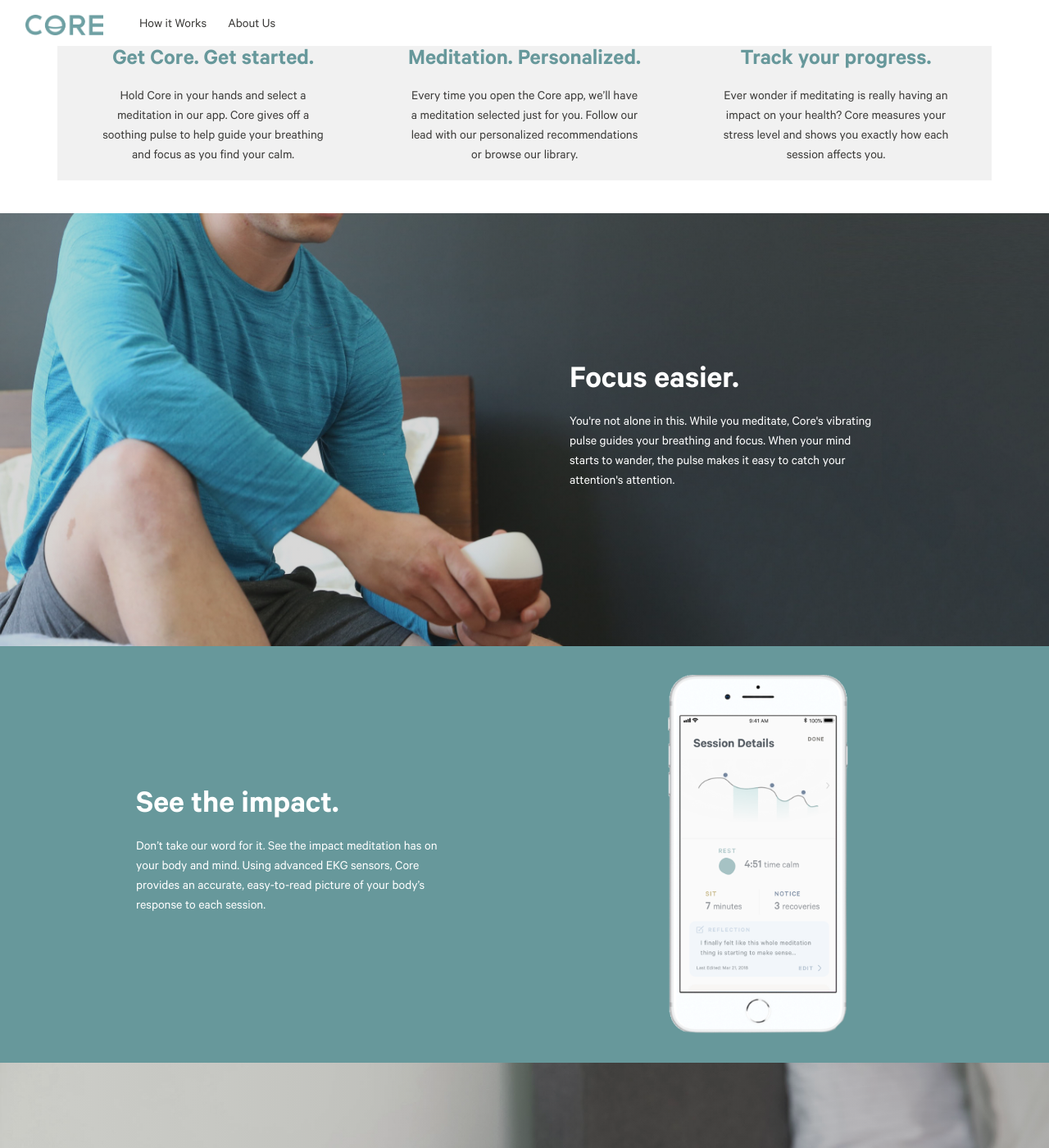
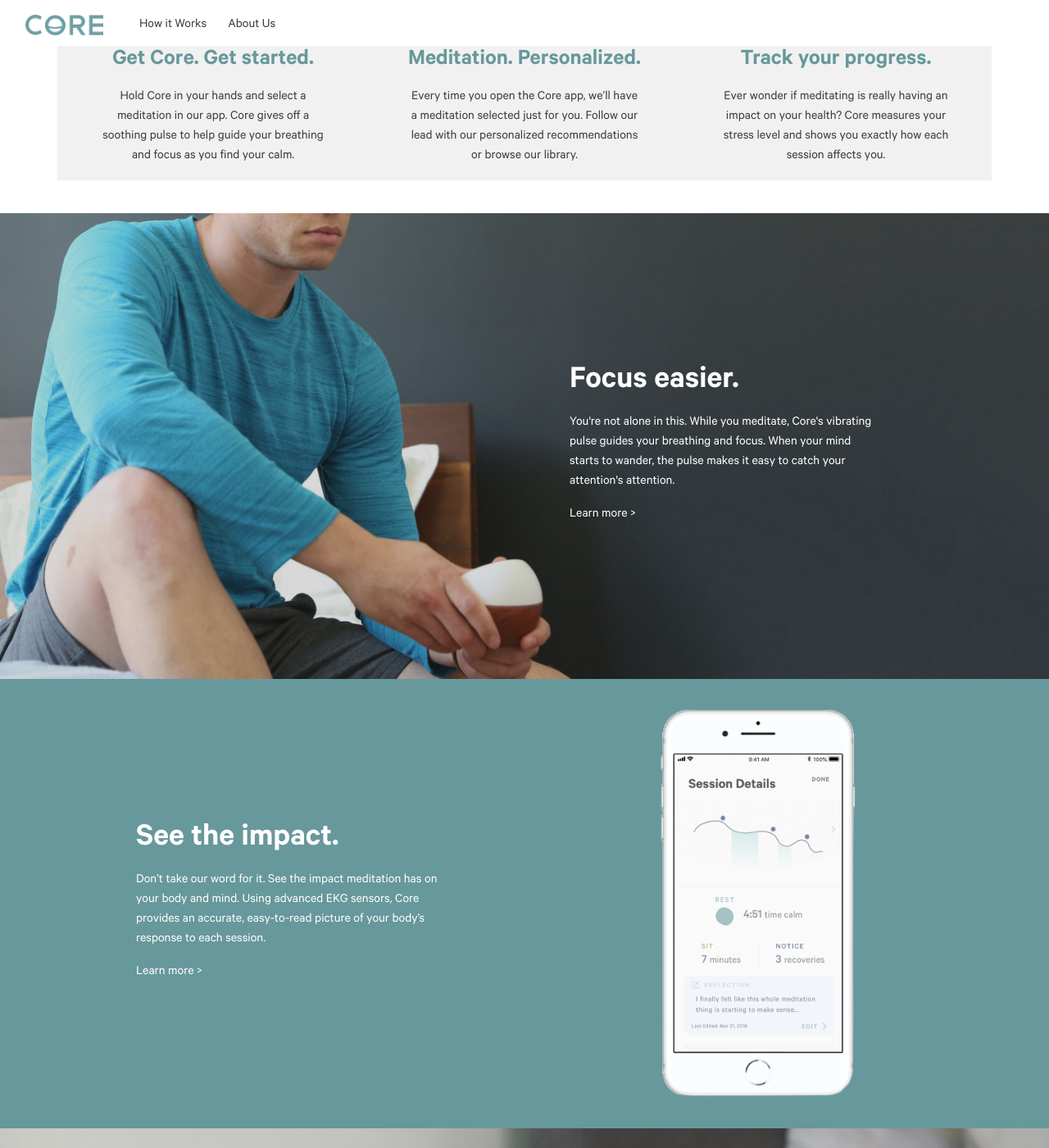
Before and after one commit to bencore/corewellness, a Jekyll site: the page built from index.html, in a window 1280 px wide and 1400 px high, scrolled down 994 px. Shown: the whole window at 82% size. Built offline with Jekyll 4.4.1, drawn with Linux system fonts in a browser that asks for light colours; nearby versions of some CDN libraries.

Commit message:
Added Learn More links
-Added learn more links to index
-waitlist CTA css edits for mobile

```diff
--- a/css/main.scss
+++ b/css/main.scss
@@ -535,6 +535,17 @@
     max-width: 350px;
     padding: 30px 0;
   }
+}
+
+@media (max-width: 767.98px) {
+
+  #hiw_waitlist img {
+      max-width: 90%;
+  }
+
+  #hiw_waitlist_text {
+    width: 69% !important;
+  }
 
 }
 
--- a/index.html
+++ b/index.html
@@ -80,6 +80,7 @@ layout: default
           <p>
             You're not alone in this. While you meditate, Core's vibrating pulse guides your breathing and focus. When your mind starts to wander, the pulse makes it easy to catch your attention's attention.
           </p>
+          <p><a href="{{ "/howitworks.html" | prepend: site.baseurl }}" class="text-white">Learn more ></a></p>
         </div>
       </div>
     </div>
@@ -97,6 +98,7 @@ layout: default
         <div class="info-text-left text-white">
           <h1>See the impact.</h1>
           <p>Don’t take our word for it. See the impact meditation has on your body and mind. Using advanced EKG sensors, Core provides an accurate, easy-to-read picture of your body’s response to each session.</p>
+          <p><a href="{{ "/howitworks.html" | prepend: site.baseurl }}" class="text-white">Learn more ></a></p>
         </div>
       </div>
 
@@ -113,6 +115,7 @@ layout: default
         <div class="info-text text-white">
           <h1>Meditations you can stick to.</h1>
           <p>Follow Core’s personalized recommendations or select from our growing library of meditations. Meditate alongside instructors or find your calm in a variety of soundscapes. No matter your goals, you’ll find a meditation that works for you.</p>
+          <p><a href="{{ "/howitworks.html" | prepend: site.baseurl }}" class="text-white">Learn more ></a></p>
         </div>
       </div>
     </div>
```
